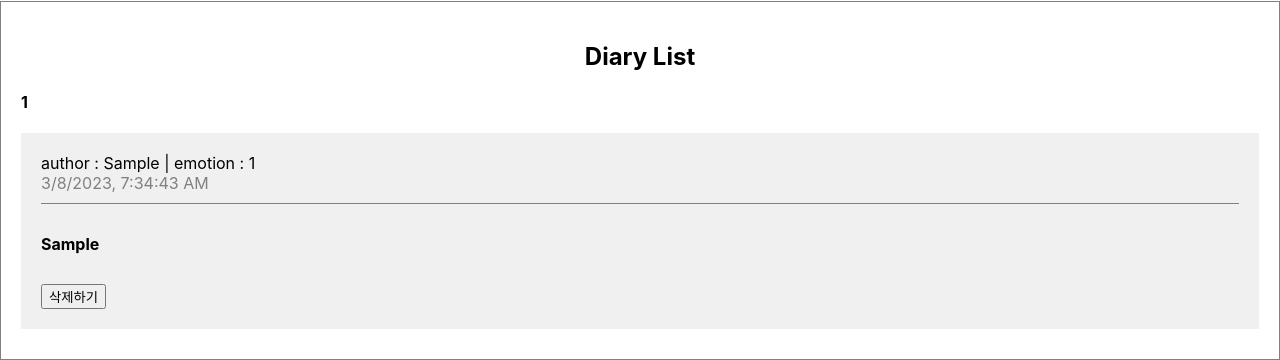
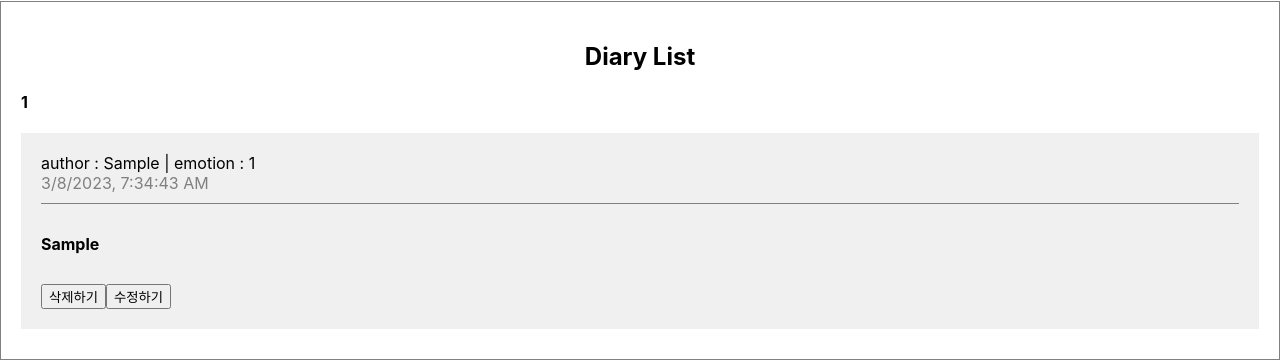
Before and after one commit to ckly/reactStudy, a React (Create React App) app: page / in a window 1280 px wide. Both pictures are taken after typing "Sample", "Sample" into the empty fields and a click on the button "SAVE". Shown: the part 483-843 px from the top of the page. Built offline with nearby package versions, Linux system fonts and the light colour scheme.

Commit message:
배열 수정하기

```diff
--- a/src/App.js
+++ b/src/App.js
@@ -19,16 +19,21 @@ const onCreate = (author,content,emotion)=>{
   dataId.current +=1;
   setData([newItem,...data]);
 };
-const onDelete = (targetId) =>{
+const onRemove = (targetId) =>{
   console.log(`${targetId}가 삭제됨.`);
   const newDiaryList = data.filter((it)=>it.id !==targetId);
   console.log(newDiaryList);
   setData(newDiaryList);
 }
+const onEdit = (targetId,newContent)=>{
+  setData(
+    data.map((it)=> it.id === targetId ? {...it, content: newContent} : it )
+  );
+};
   return (
     <div className="App">
       <DiaryEditor onCreate={onCreate} />
-      <DiaryList onDelete={onDelete} diaryList={data} />
+      <DiaryList onEdit={onEdit} onRemove={onRemove} diaryList={data} />
     </div>
   );
 }
--- a/src/DiaryItem.js
+++ b/src/DiaryItem.js
@@ -1,21 +1,62 @@
-const DiaryItem = ({onDelete, author, content, created, emotion, id})=>{
-    return <div className="DiaryItem">
-        <div className="info">
-            <span>author : {author} | emotion : {emotion} </span>
-            <br/>
-            <span className="date">{new Date(created).toLocaleString()}</span>
-        </div>
-        <div className="content">{content}</div>
-        <button
-        onClick={()=>{
-            console.log(id);
-            if(window.confirm(`${id} Delete?`)){
-                onDelete(id);
-            };
-        }}
-        >삭제하기</button>
+import { useRef, useState } from "react";
+const DiaryItem = ({ onEdit, onRemove, author, content, created, emotion, id }) => {
+  const [isEdit, setIsEdit] = useState(false);
+  const toggleisEdit = () => setIsEdit(!isEdit);
+  const [localContent,setLocalContent] = useState(content);
+  const localContentInput = useRef();
+  const handleRemove = () => {
+    if (window.confirm(`${id} Delete?`)) {
+      onRemove(id);
+    }
+  };
+
+  const handleEdit = () => {
+    if(localContent.length<5){
+      localContentInput.current.focus();
+      return ;
+    }
+    if (window.confirm(`${id} Edit?`)) {
+      onEdit(id,localContent);
+      toggleisEdit();
+    }
+
+
+  };
+
+  const handleQuitEdit = ()=>{
+    setIsEdit(false);
+    setLocalContent(content);
+  };
+  return (
+    <div className="DiaryItem">
+      <div className="info">
+        <span>
+          author : {author} | emotion : {emotion}{" "}
+        </span>
+        <br />
+        <span className="date">{new Date(created).toLocaleString()}</span>
+      </div>
+      <div className="content">
+        {isEdit?(
+            <>
+                <textarea ref={localContentInput} value={localContent} onChange={(e)=>setLocalContent(e.target.value)}/>
+            </>
+        ):(
+            <>{content}</>
+        )}
+      </div>
+      {isEdit ?
+      <>
+      <button onClick={handleQuitEdit}>수정 취소</button>
+      <button onClick={handleEdit}>수정 완료</button>
+      </>
+      : <>
+       <button onClick={handleRemove}>삭제하기</button>
+      <button onClick={toggleisEdit}>수정하기</button>
+      </>}
 
     </div>
+  );
 };
 
 export default DiaryItem;
--- a/src/DiaryList.js
+++ b/src/DiaryList.js
@@ -1,5 +1,5 @@
 import DiaryItem from "./DiaryItem";
-const DiaryList = ({ onDelete, diaryList }) => {
+const DiaryList = ({ onEdit, onRemove, diaryList }) => {
   console.log(diaryList);
   return (
     <div className="DiaryList">
@@ -7,7 +7,7 @@ const DiaryList = ({ onDelete, diaryList }) => {
       <h4>{diaryList.length}</h4>
       <div>
         {diaryList.map((it) => (
-          <DiaryItem key={it.id} {...it} onDelete={onDelete}/>
+          <DiaryItem key={it.id} {...it} onRemove={onRemove} onEdit={onEdit}/>
         ))}
       </div>
     </div>
```
